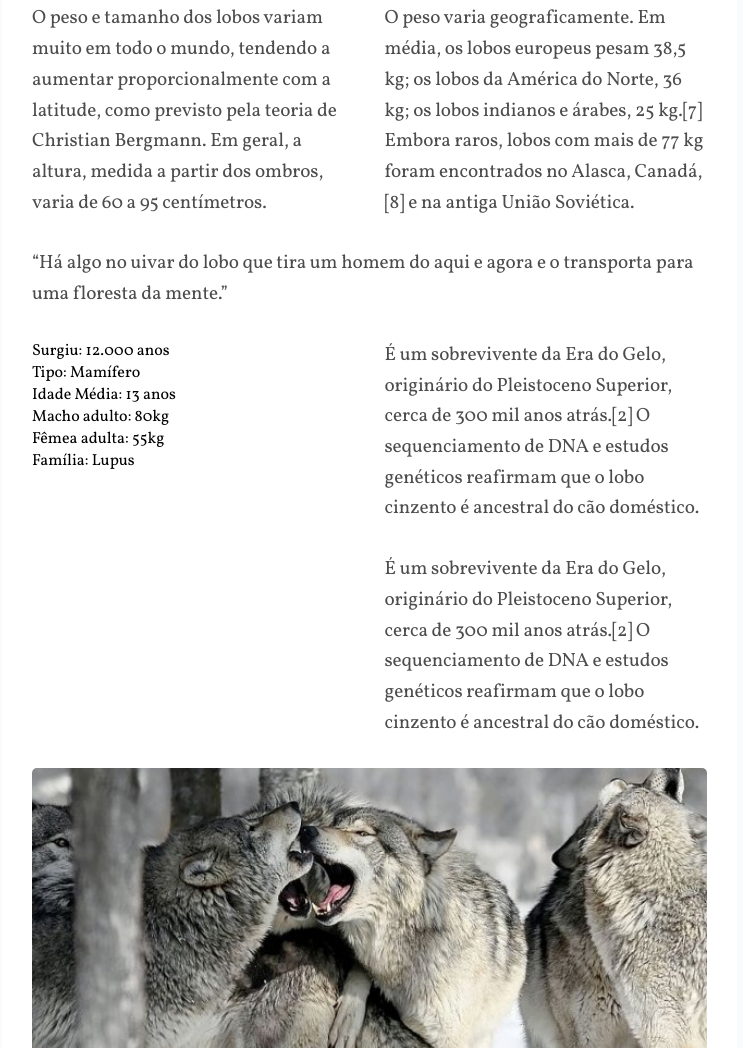
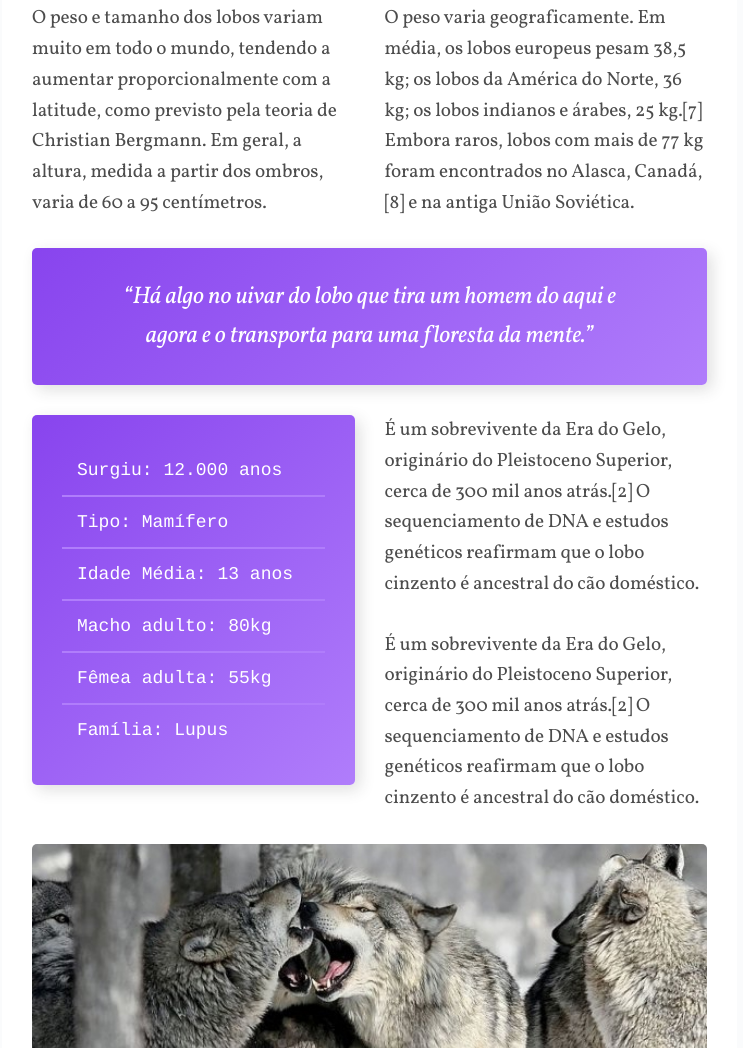
Before and after one commit to onlythiagoad/projeto-wildbeast, a plain HTML site: page index.html in a window 1280 px wide. Shown: the part 828-1876 px from the top of the page, without its empty margins (243-986 px from the left). Drawn offline with Linux system fonts and the light colour scheme.

Commit message:
novas atualizações

```diff
--- a/estilos/style.css
+++ b/estilos/style.css
@@ -167,6 +167,32 @@ img{
     color: #B07DFB;
     max-width: 16em;
   }
+
+  .citaçao, .atributo{
+    align-self: self-start;
+    padding: 30px;
+    border-radius: 5px;
+    box-shadow: 5px 5px 15px 0px rgba(44,44,44,0.15);
+    background-image: linear-gradient(135deg, #8844ee, #B07DFB);
+  }
+  .citaçao p {
+    font-size: 1.5em;
+    font-style: italic;
+    text-align: center;
+    max-width: 500px;
+    color: white;
+    margin: auto;
+  }
+  .atributo li{
+    color: white;
+    font-family:  Courier, monospace;
+    font-size: 1.125em;
+    padding: 15px;
+
+  }
+  .atributo li + li{
+   border-top: 2px solid #B07DFB;
+  }
 /*==== ANÚNCIOS ====*/
 
 .anuncios{
--- a/index.html
+++ b/index.html
@@ -73,8 +73,8 @@
                 <p>“Há algo no uivar do lobo que tira um homem do aqui e agora e o transporta para uma floresta da mente.”</p>
             </blockquote>
 
-            <ul>
-                <li class="atributo">Surgiu: 12.000 anos</li>
+            <ul class="atributo">
+                <li >Surgiu: 12.000 anos</li>
                 <li>Tipo: Mamífero</li>
                 <li>Idade Média: 13 anos</li>
                 <li>Macho adulto: 80kg</li>
```
